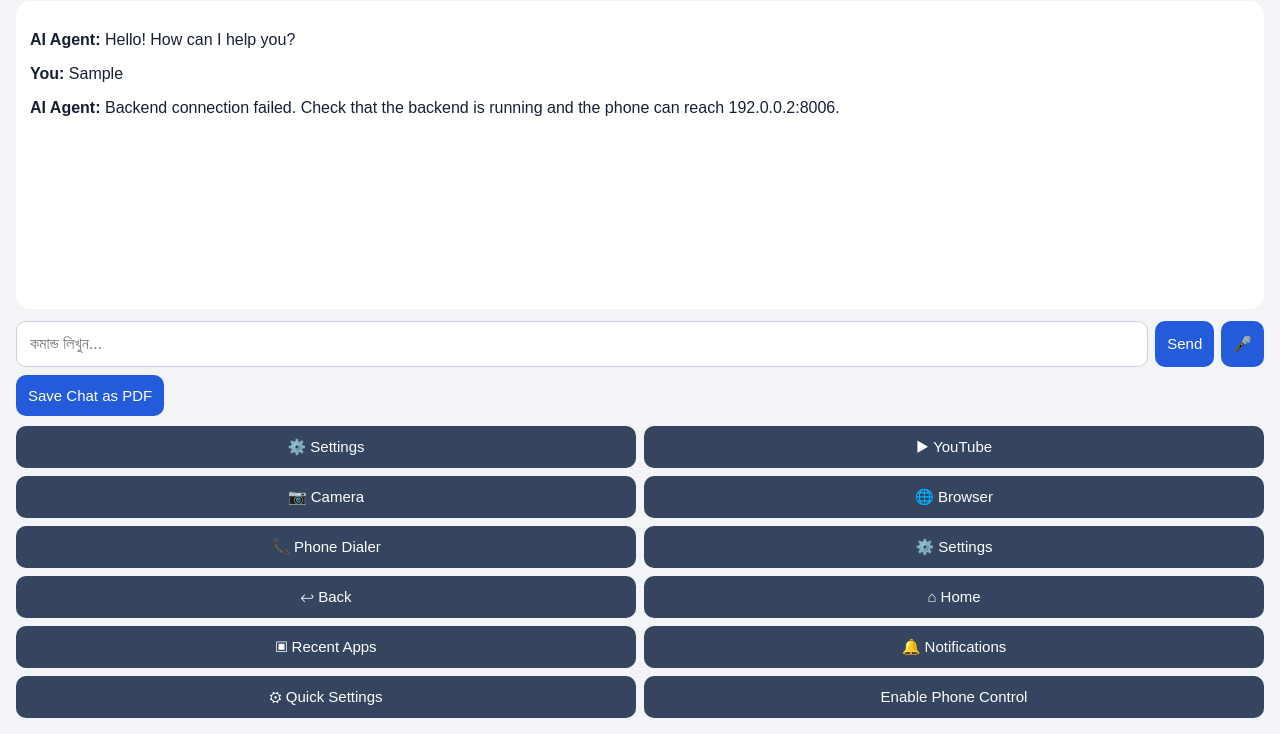
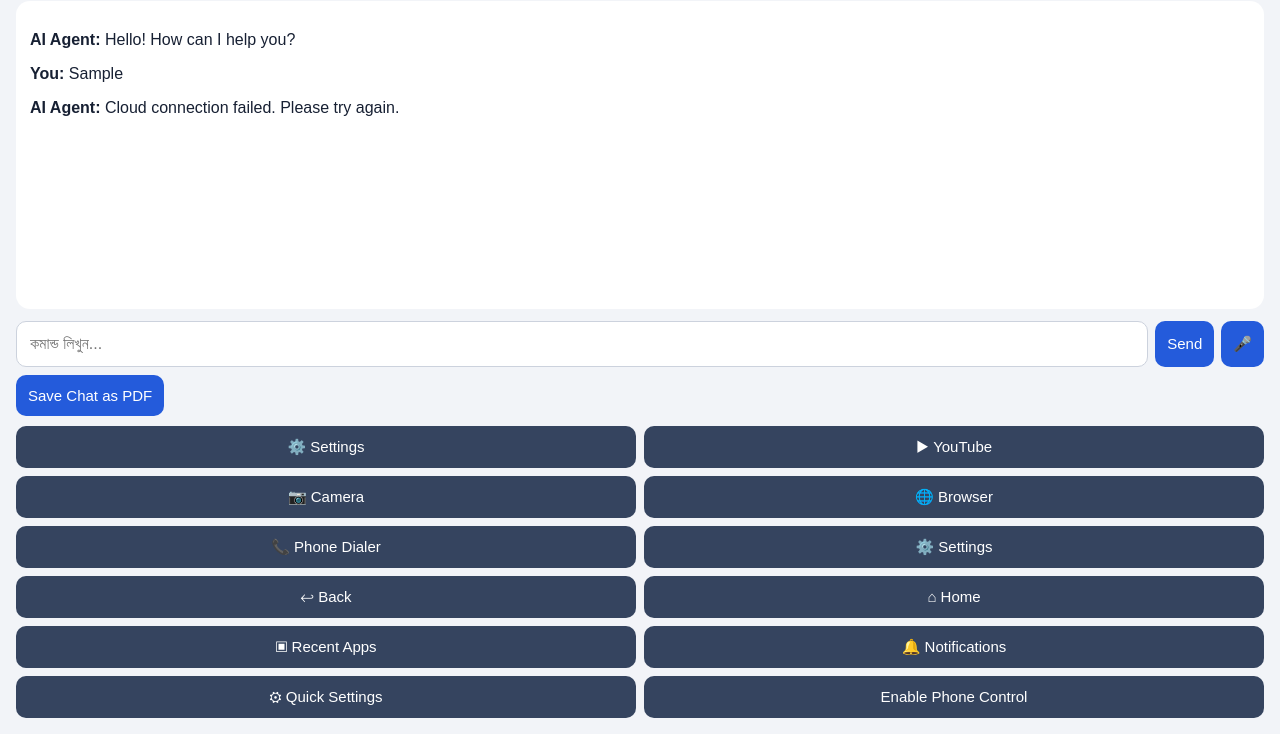
Before and after one commit to sk-taz-sk/Ai-agent-app, a plain HTML site: page app/src/main/assets/index.html in a window 1280 px wide. Both pictures are taken after typing "Sample" into the empty fields and a click on the button "Send". Shown: the part 96-830 px from the top of the page. Drawn offline with Linux system fonts and the light colour scheme; no server answers.

Commit message:
Update index.html

```diff
--- a/app/src/main/assets/index.html
+++ b/app/src/main/assets/index.html
@@ -41,16 +41,16 @@ function runCommand(msg){
  if(m.includes('ব্রাউজার')||m.includes('browser')||m.includes('google')){PhoneControl.openBrowser();line('AI Agent','Browser খুলছি');return}
  if(m.includes('ডায়ালার')||m.includes('dialer')||m.includes('ফোন খোলো')){PhoneControl.openDialer();line('AI Agent','Phone dialer খুলছি');return}
  return false;
-}
-async function send(){
+}async function send(){
  let message=input.value.trim();if(!message)return;input.value='';
  line('You',message);
  if(runCommand(message)!==false)return;
  try{
-  let r=await fetch('http://192.0.0.2:8006/chat',{method:'POST',headers:{'Content-Type':'application/json'},body:JSON.stringify({message})});
+  let r=await fetch('https://ai-agent-app-f3a0.onrender.com/chat',{method:'POST',headers:{'Content-Type':'application/json'},body:JSON.stringify({message})});
   if(!r.ok)throw Error('HTTP '+r.status);
   let d=await r.json();let reply=d.reply||'No reply received';line('AI Agent',reply);AndroidVoice.speak(reply);
- }catch(e){line('AI Agent','Backend connection failed. Check that the backend is running and the phone can reach 192.0.0.2:8006.')}
+ }catch(e){line('AI Agent','Cloud connection failed. Please try again.')}
 }
 input.addEventListener('keydown',e=>{if(e.key==='Enter')send()});
+
 </script></body></html>
```
